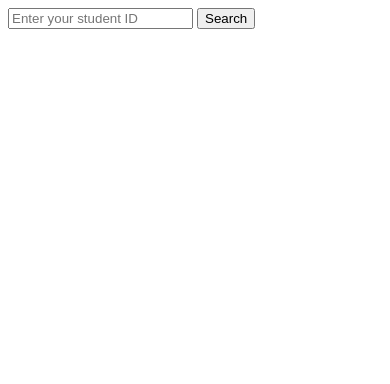
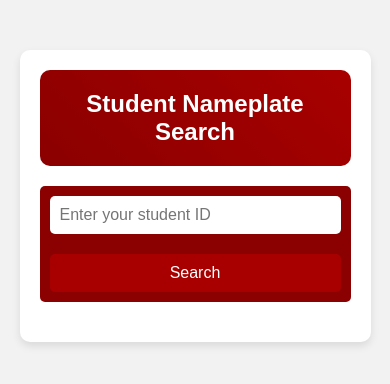
Before and after one commit to Siem757/-search-interface, a plain HTML site: page index.html in a window 390 px wide. Drawn offline with Linux system fonts and the light colour scheme.

Commit message:
Update index.html

```diff
--- a/index.html
+++ b/index.html
@@ -1,43 +1,161 @@
 <!DOCTYPE html>
 <html>
   <head>
-    <meta charset="UTF-8">
-    <meta name="viewport" content="width=device-width, initial-scale=1.0">
+    <meta charset="UTF-8" />
+    <meta name="viewport" content="width=device-width, initial-scale=1.0" />
     <title>Student Nameplate Search</title>
+    <style>
+      /* Reset and base styles */
+      * {
+        margin: 0;
+        padding: 0;
+        box-sizing: border-box;
+      }
+      body {
+        font-family: Arial, sans-serif;
+        background-color: #f2f2f2;
+      }
+      /* Container */
+      .container {
+        width: 90%;
+        max-width: 500px;
+        margin: 50px auto;
+        padding: 20px;
+        background-color: #fff;
+        border-radius: 10px;
+        box-shadow: 0 4px 8px rgba(0, 0, 0, 0.1);
+      }
+      /* Header with dark red gradient */
+      .header {
+        text-align: center;
+        margin-bottom: 20px;
+        padding: 20px;
+        background: linear-gradient(45deg, #8B0000, #a80000);
+        border-radius: 10px;
+        color: #fff;
+      }
+      .header h1 {
+        font-size: 1.5em;
+      }
+      /* Search form and bar */
+      #searchForm {
+        margin-bottom: 20px;
+      }
+      .search-bar {
+        background-color: #8B0000;
+        border-radius: 5px;
+        padding: 10px;
+        display: flex;
+        align-items: center;
+        gap: 10px;
+      }
+      .search-bar input[type="text"] {
+        flex: 1;
+        padding: 10px;
+        font-size: 1em;
+        border: none;
+        border-radius: 5px;
+      }
+      .search-bar button {
+        padding: 10px 20px;
+        font-size: 1em;
+        border: none;
+        border-radius: 5px;
+        background-color: #a80000;
+        color: #fff;
+        cursor: pointer;
+      }
+      /* Spinner styles */
+      .spinner {
+        border: 4px solid #f3f3f3; /* Light grey */
+        border-top: 4px solid #8B0000; /* Dark red */
+        border-radius: 50%;
+        width: 40px;
+        height: 40px;
+        animation: spin 1s linear infinite;
+        margin: 20px auto;
+      }
+      @keyframes spin {
+        0% { transform: rotate(0deg); }
+        100% { transform: rotate(360deg); }
+      }
+      /* Responsive adjustments */
+      @media (max-width: 480px) {
+        .search-bar {
+          flex-direction: column;
+          align-items: stretch;
+        }
+        .search-bar input[type="text"],
+        .search-bar button {
+          width: 100%;
+          margin: 0;
+        }
+        .search-bar button {
+          margin-top: 10px;
+        }
+      }
+      /* Result display */
+      #result {
+        text-align: center;
+        font-size: 1.2em;
+        color: #333;
+      }
+      .remark {
+        margin-top: 10px;
+        font-weight: bold;
+      }
+    </style>
   </head>
   <body>
+    <div class="container">
+      <div class="header">
+        <h1>Student Nameplate Search</h1>
+      </div>
       <form id="searchForm">
-      <input type="text" id="studentID" placeholder="Enter your student ID">
+        <div class="search-bar">
+          <input type="text" id="studentID" placeholder="Enter your student ID" />
           <button type="submit">Search</button>
+        </div>
       </form>
       <div id="result"></div>
+    </div>
 
     <script>
       document.getElementById('searchForm').addEventListener('submit', function(e) {
         e.preventDefault();
-        var studentID = document.getElementById('studentID').value;
-        // Your new web app URL:
-        var url = 'https://script.google.com/macros/s/AKfycbwEUK6Rpn-pQjcwKuG-37D5yvNxvIwKOSDvU8zWCdxGXbZEIwBuWCk0H9VYFcIiKj3c/exec?id='
+        var studentID = document.getElementById('studentID').value.trim();
+        var url = 'https://script.google.com/macros/s/AKfycbxNmGAJRG5J4zJ620l-8X8slt8Y6QlgeZYFJ0SJlDauGFYYkyWCfJftQJlYXqwrJU_e/exec?id='
                   + encodeURIComponent(studentID);
+
+        // Show the loading spinner
+        document.getElementById('result').innerHTML = '<div class="spinner"></div>';
+
+        // Record the start time for the delay
+        var startTime = Date.now();
 
         fetch(url)
           .then(response => response.text())
           .then(status => {
+            var elapsed = Date.now() - startTime;
+            var minDelay = 1500; // 1.5 seconds
+            var delay = Math.max(minDelay - elapsed, 0);
+            setTimeout(function() {
               var displayStatus = "";
               var remark = "";
               status = status.trim();
 
               if (status === "") {
                 displayStatus = "NOT YET PICKED UP";
-              remark = "<div style='color: red; font-weight: bold;'>Remark: Please pick your nameplate as soon as possible</div>";
+                remark = "<div class='remark' style='color: red;'>Remark: Please pick your nameplate as soon as possible</div>";
               } else if (status.toLowerCase() === "id not found" || status.toLowerCase() === "not found") {
                 displayStatus = "Not Found";
-              remark = "<div style='color: black; font-weight: bold;'>Note: Your nameplate is either not ready or your request has not yet been approved. Please wait patiently.</div>";
+                remark = "<div class='remark' style='color: black;'>Note: Your nameplate is either not ready or your request has not yet been approved. Please wait patiently.</div>";
               } else {
                 displayStatus = status;
               }
 
-            document.getElementById('result').innerHTML = "Status: " + displayStatus + "<br>" + remark;
+              document.getElementById('result').innerHTML = "<strong>Status:</strong> " + displayStatus + "<br>" + remark;
+            }, delay);
           })
           .catch(error => {
             document.getElementById('result').innerHTML = "<div style='color: black; font-weight: bold;'>Error: " + error + "</div>";
```
Lines whose indentation alone changed are shown as unchanged.
